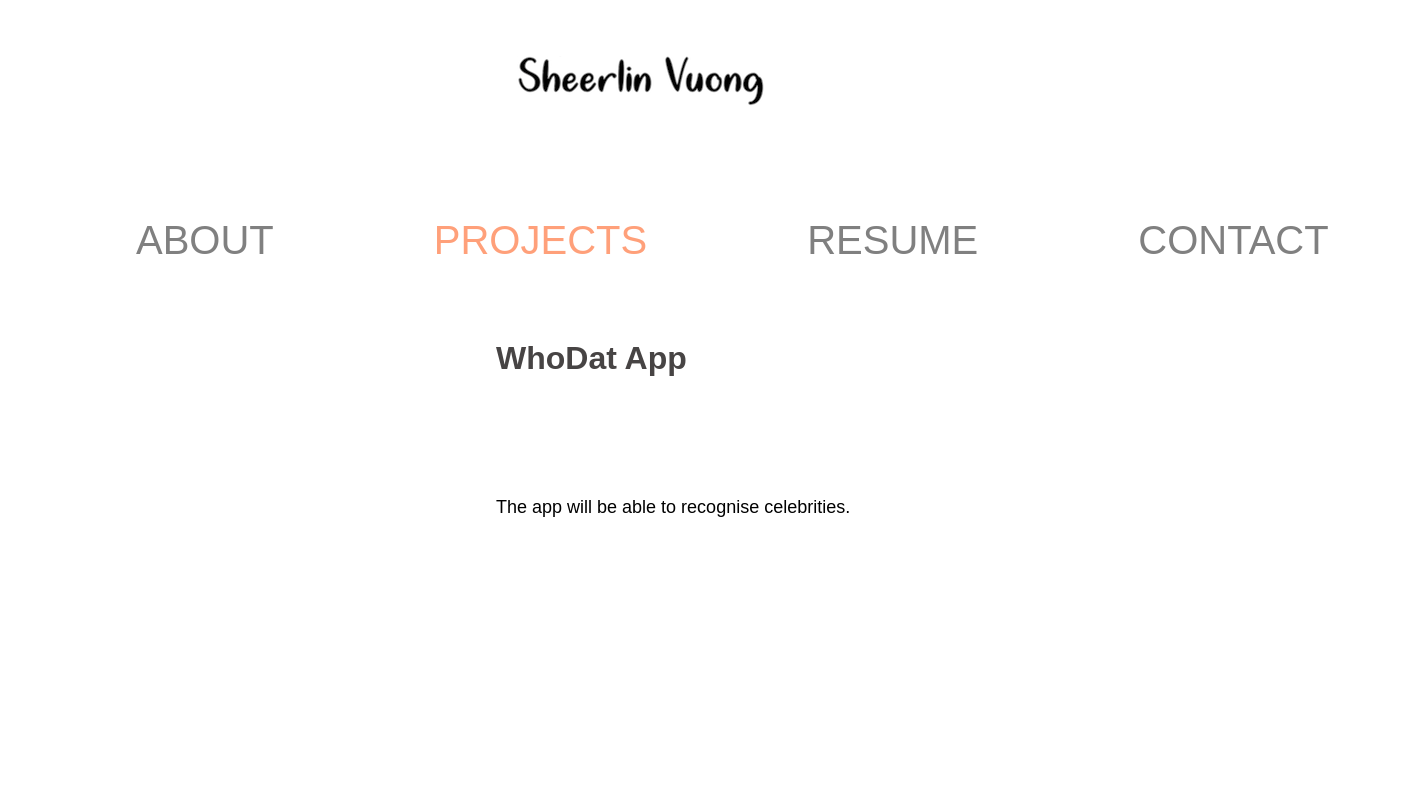
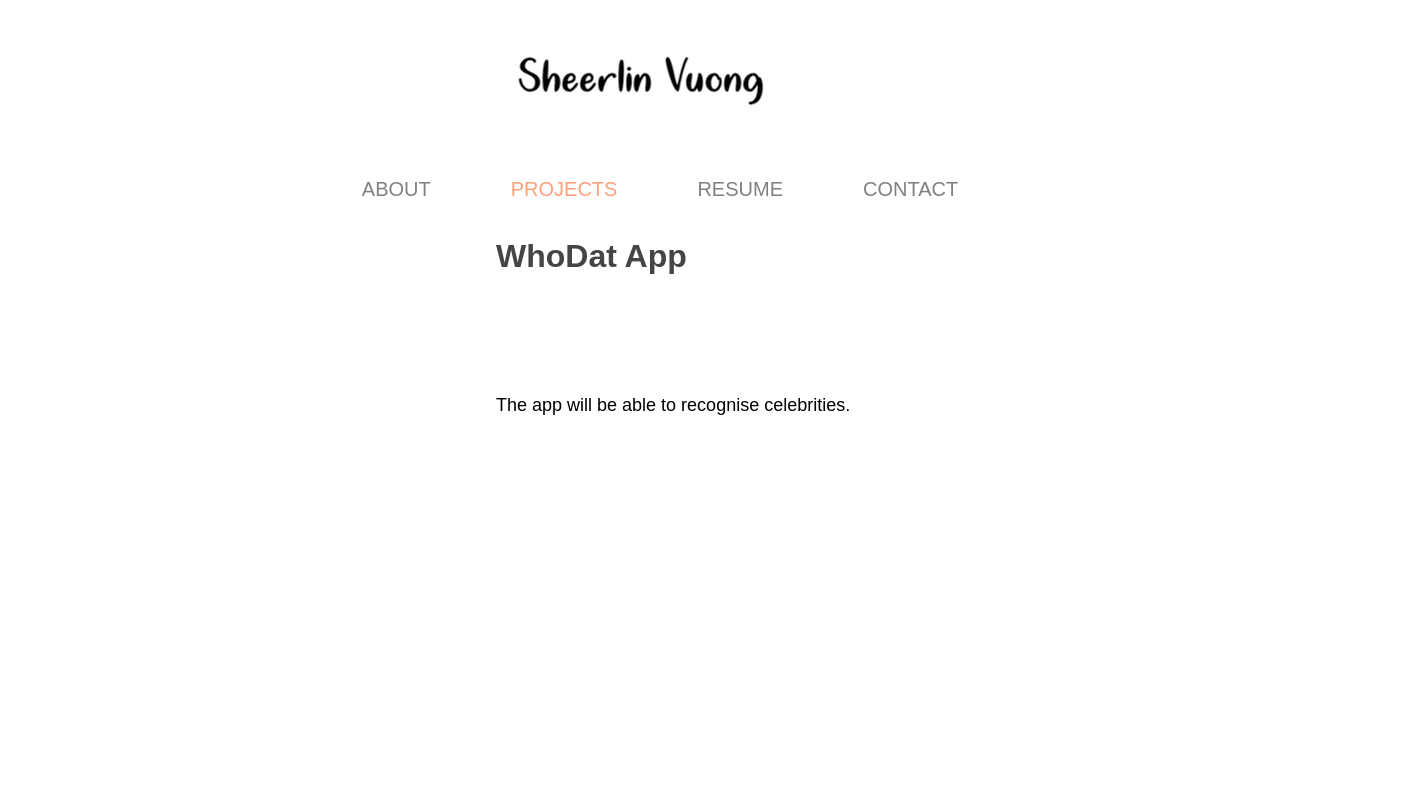
Before and after one commit to sheerlinvuong/sheerlinvuong.github, a React (Create React App) app: page /projects in a window 1280 px wide. Shown: the top 800 px of the page, 1409 px wide, since content can reach past the window. Built offline with nearby package versions, Linux system fonts and the light colour scheme.

Commit message:
Fixed web view styling

```diff
--- a/src/components/headerComponent/navBar.css
+++ b/src/components/headerComponent/navBar.css
@@ -1,14 +1,13 @@
-ul {
-    list-style-type: none;
-    margin: 0;
-    padding: 0;
-    text-align: center;
-    padding: 7vh;
+.App li {
+    display: inline;
+    padding: 2em;
+    font-size: 20px;
 }
 
 .App {
     width: 100%;
     height: auto;
+    text-align: center;
   }
 
 .App-logo {
@@ -19,13 +18,3 @@ ul {
     max-width: 100%;
     height: auto;
   }
-
-li {
-    display: inline;
-    padding: 2em;
-    font-size: 5vh;
-}
-
-.active {
-    color:  rgb(124, 187, 238);
-}
```
Lines whose indentation alone changed are shown as unchanged.
